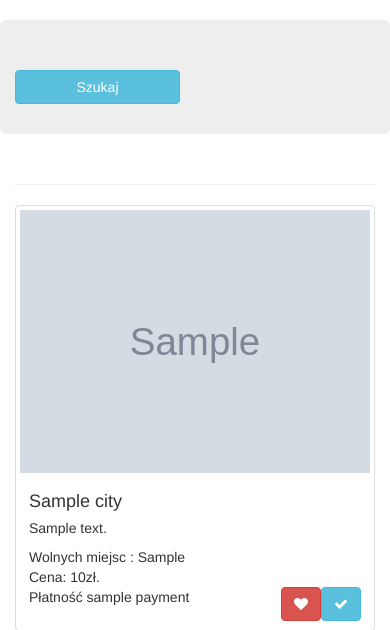
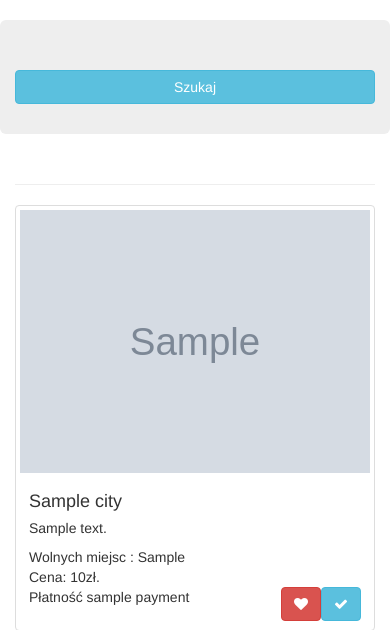
Before and after one commit to Nes1k/indlu, a Django app: template template/finder/home.html in a window 390 px wide. Shown: the part 57-687 px from the top of the page. Run offline with Django 3.2, Linux system fonts and the light colour scheme; the template is opened without the code that fills it: most values are stand-ins (such as "Sample title", 1, 10 or a date in 2020); grey boxes marked "Sample" are stand-in pictures; some libraries are stand-ins or nearby versions.

Commit message:
Better mobile home page

```diff
--- a/template/finder/home.html
+++ b/template/finder/home.html
@@ -10,12 +10,12 @@
 	<form action="" method="GET" role="form">
 		<div class="row">
 			{% for field in form  %}
-				<div class="col-xs-6 col-sm-3">
+				<div class="col-xs-12 col-sm-3">
 					<label>{% if forloop.counter == 1 %}<i class="fa fa-location-arrow"></i>{% endif %}{{field.label}} </label>
 					{{field}}
 				</div>
 			{% endfor %}
-				<div class="col-xs-6 col-sm-3">
+				<div class="col-xs-12 col-sm-3">
 					<label></label>
 					<button type="submit" class="btn btn-info btn-block">Szukaj</button>
 				</div>
```
